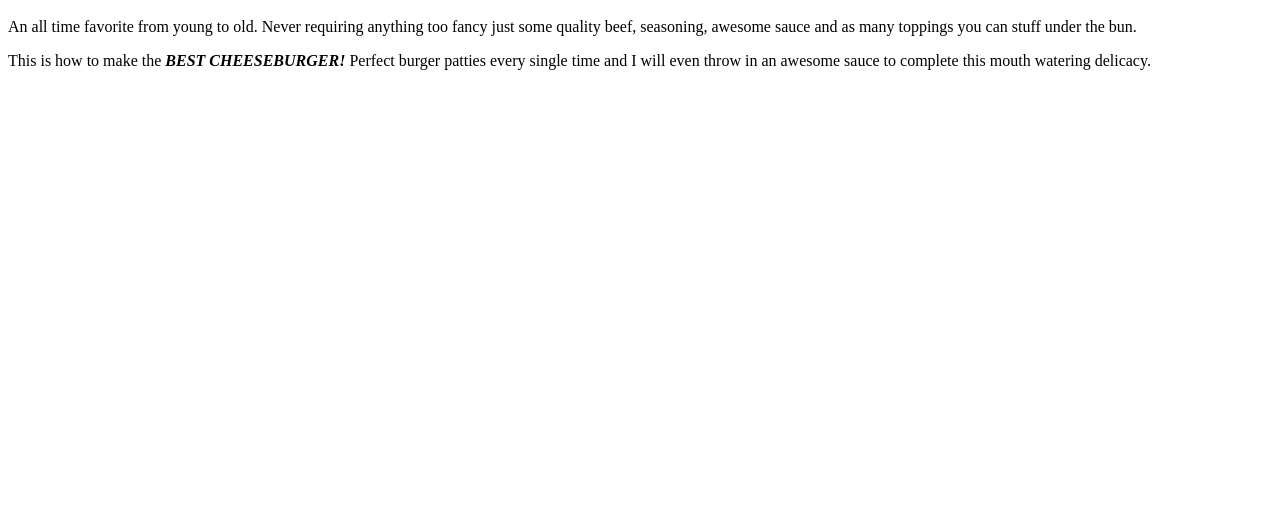
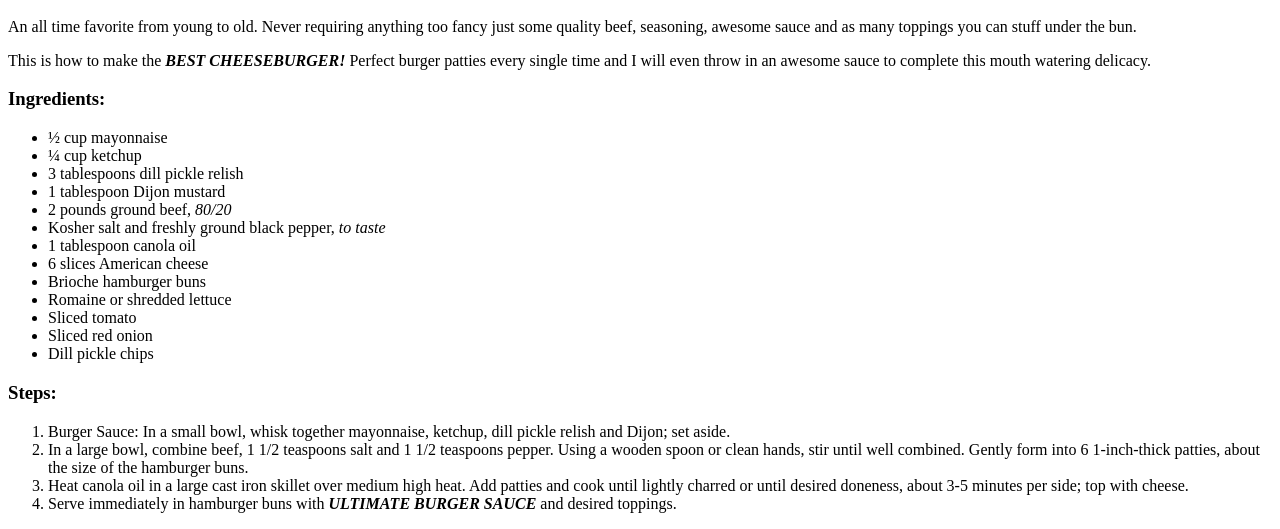
Before and after one commit to SkelloDeemus/odin-recipes, a plain HTML site: page recipes/cheeseburger.html in a window 1280 px wide. Shown: the part 433-962 px from the top of the page. Before the commit the page ends 800 px from the top, so only its background shows below. Drawn offline with Linux system fonts and the light colour scheme.

Commit message:
Add steps to burger.html

```diff
--- a/recipes/cheeseburger.html
+++ b/recipes/cheeseburger.html
@@ -13,8 +13,35 @@
     <h2><em>THE BEST CHEESEBURGER EVER</em></h2>
     <p>An all time favorite from young to old. Never requiring anything too fancy just some quality beef, seasoning,
         awesome sauce and as many toppings you can stuff under the bun.</p>
-    <p>This is how to make the <strong><em> BEST CHEESEBURGER!</em></strong> Perfect burger patties every single time and I will even throw in an
+    <p>This is how to make the <strong><em> BEST CHEESEBURGER!</em></strong> Perfect burger patties every single time
+        and I will even throw in an
         awesome sauce to complete this mouth watering delicacy.</p>
+    <h3>Ingredients:</h3>
+    <ul>
+        <li>½ cup mayonnaise</li>
+        <li>¼ cup ketchup</li>
+        <li>3 tablespoons dill pickle relish</li>
+        <li>1 tablespoon Dijon mustard</li>
+        <li>2 pounds ground beef, <em>80/20</em></li>
+        <li>Kosher salt and freshly ground black pepper, <em>to taste</em></li>
+        <li>1 tablespoon canola oil</li>
+        <li>6 slices American cheese</li>
+        <li>Brioche hamburger buns</li>
+        <li>Romaine or shredded lettuce
+        </li>
+        <li>Sliced tomato</li>
+        <li>Sliced red onion</li>
+        <li>Dill pickle chips</li>
+    </ul>
+    <h3>Steps:</h3>
+    <ol>
+        <li>Burger Sauce: In a small bowl, whisk together mayonnaise, ketchup, dill pickle relish and Dijon; set aside.
+        </li>
+        <li>In a large bowl, combine beef, 1 1/2 teaspoons salt and 1 1/2 teaspoons pepper. Using a wooden spoon or clean hands, stir until well combined. Gently form into 6 1-inch-thick patties, about the size of the hamburger buns.</li>
+        <li>Heat canola oil in a large cast iron skillet over medium high heat. Add patties and cook until lightly charred or until desired doneness, about 3-5 minutes per side; top with cheese.</li>
+        <li>Serve immediately in hamburger buns with <strong><em>ULTIMATE BURGER SAUCE</em></strong> and desired toppings.
+        </li>
+    </ol>
 </body>
 
 </html>
```
Also changed, not shown: recipes/stuffed-peppers.html (+2 -2 lines).
